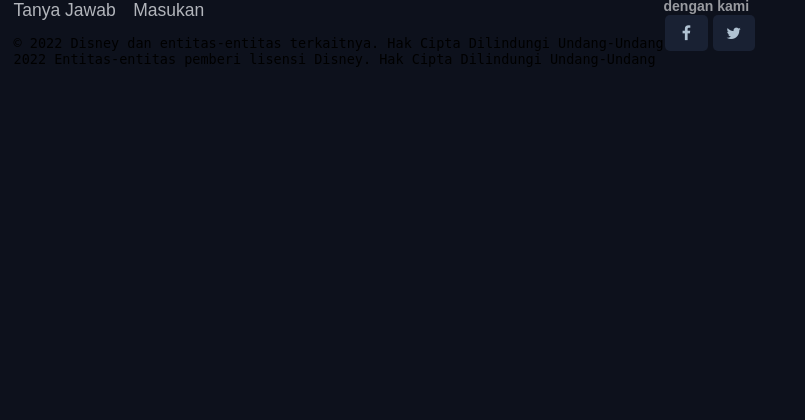
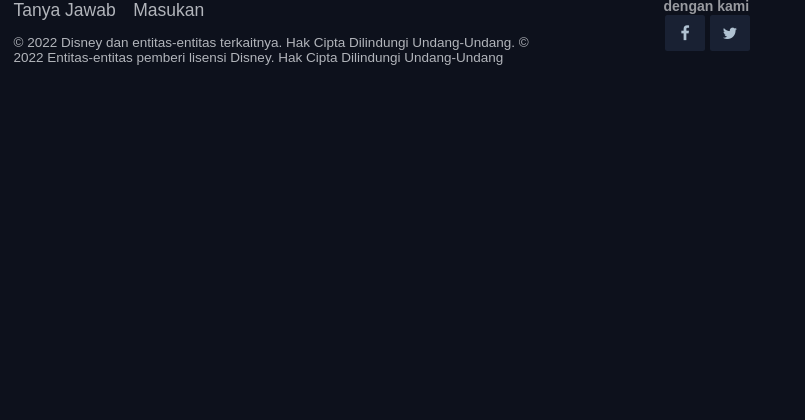
Before and after one commit to jenniferangelina-py/bella, a PHP site: page / in a window 1280 px wide. Shown: the part 171-591 px from the top of the page, without its empty margins (0-805 px from the left). Run offline with PHP 8.4, Linux system fonts and the light colour scheme.

Commit message:
Update styles.css

```diff
--- a/styles.css
+++ b/styles.css
@@ -68,6 +68,8 @@ span, pre {
 
 pre {
   font-size: 13.5px;
+  color: #B2B5BB;
+  font-family: Arial;
 }
 
 span {
@@ -84,11 +86,11 @@ span {
 
 .fa {
   font-size: 150px;
-  width: 22.5px;
+  width: 20px;
   padding: 10px;
   text-align: center;
   text-decoration: none;
-  border-radius: 5px;
+  border-radius: 2.5px;
 
 }.fa-facebook {
   background: #192133;
```
